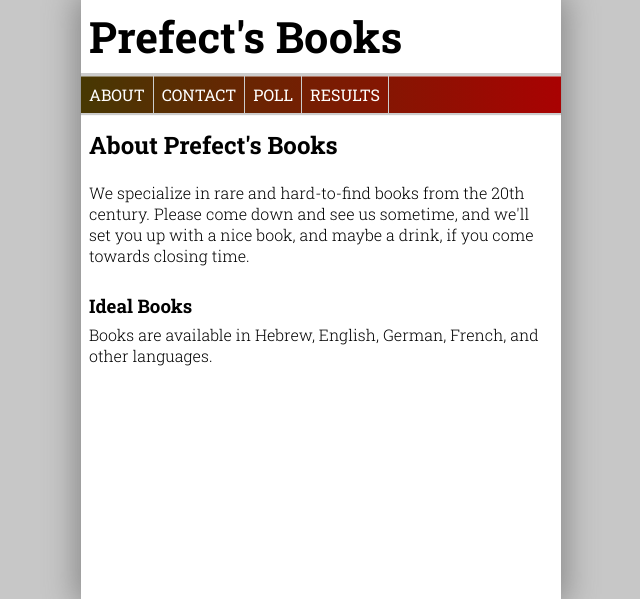
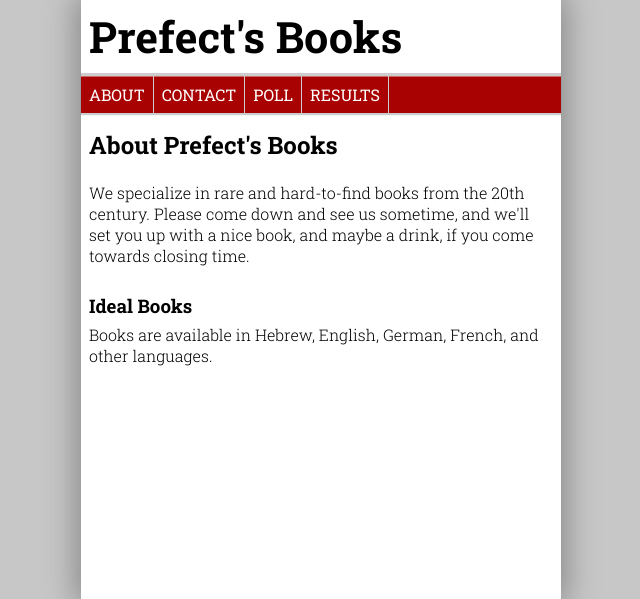
Before and after one commit to raputznik/web2-final, a PHP site: page / in a window 1280 px wide. Shown: the top 599 px of the page, without its empty margins (319-959 px from the left). Run offline with PHP 8.4, Linux system fonts and the light colour scheme.

```diff
--- a/styles/styles.css
+++ b/styles/styles.css
@@ -51,11 +51,7 @@ section {
 	float: left;
 	padding: 0;
 	list-style: none;
-	/*background-color: #f2f2f2;*/
-	background: -webkit-linear-gradient(left, #473803, #a90202);
-	background: -moz-linear-gradient(left, #473803, #a90202);
-	background: -ms-linear-gradient(left, #473803, #a90202);
-	background: -o-linear-gradient(left, #473803, #a90202);
+	background-color: #a90202;
 	border-bottom: 1px solid #ccc;
 	border-top: 3px solid #ccc;
     -webkit-box-shadow: inset 0 1px 0 rgba(255, 255, 255, 0.4), 0 1px 1px rgba(0, 0, 0, 0.2);
```
